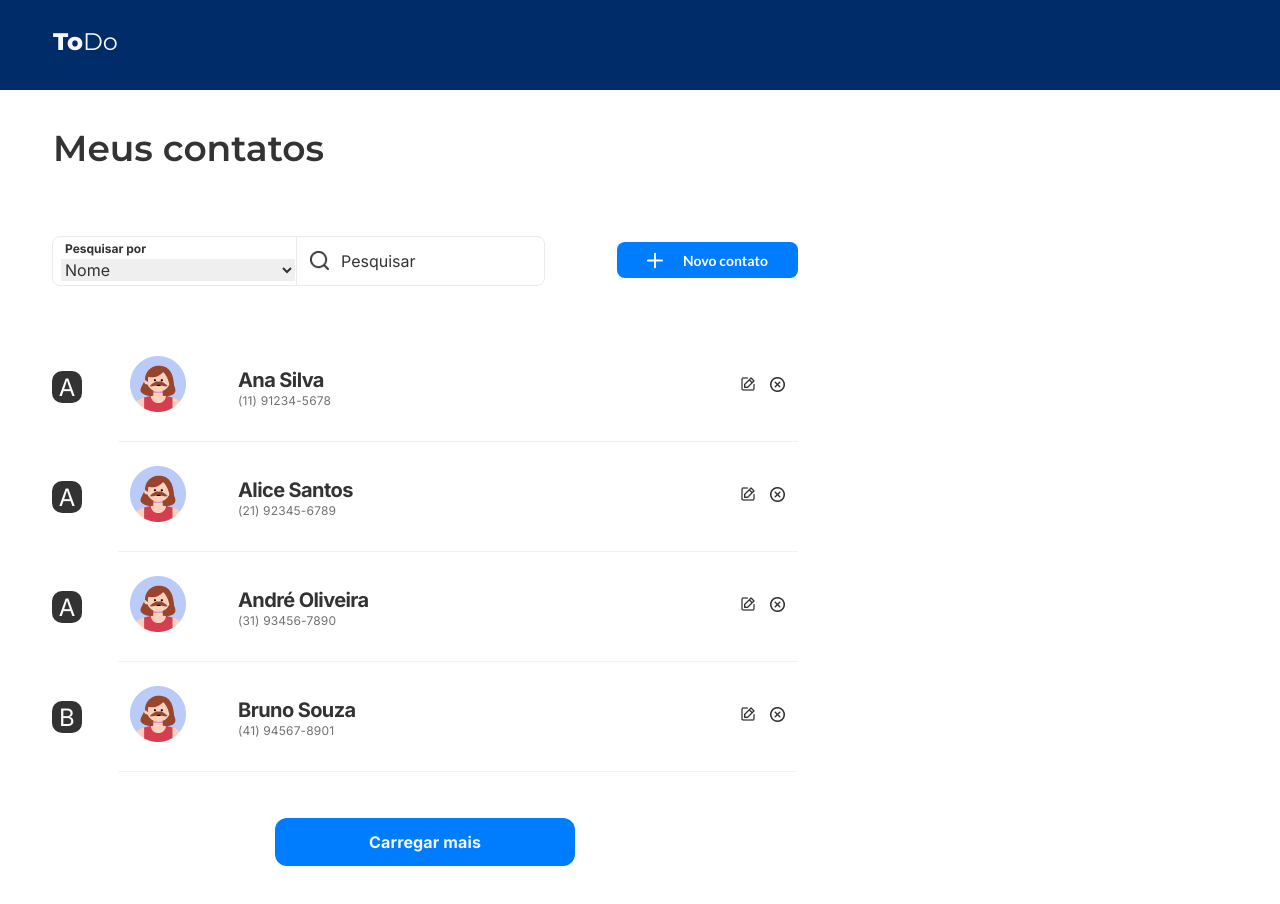
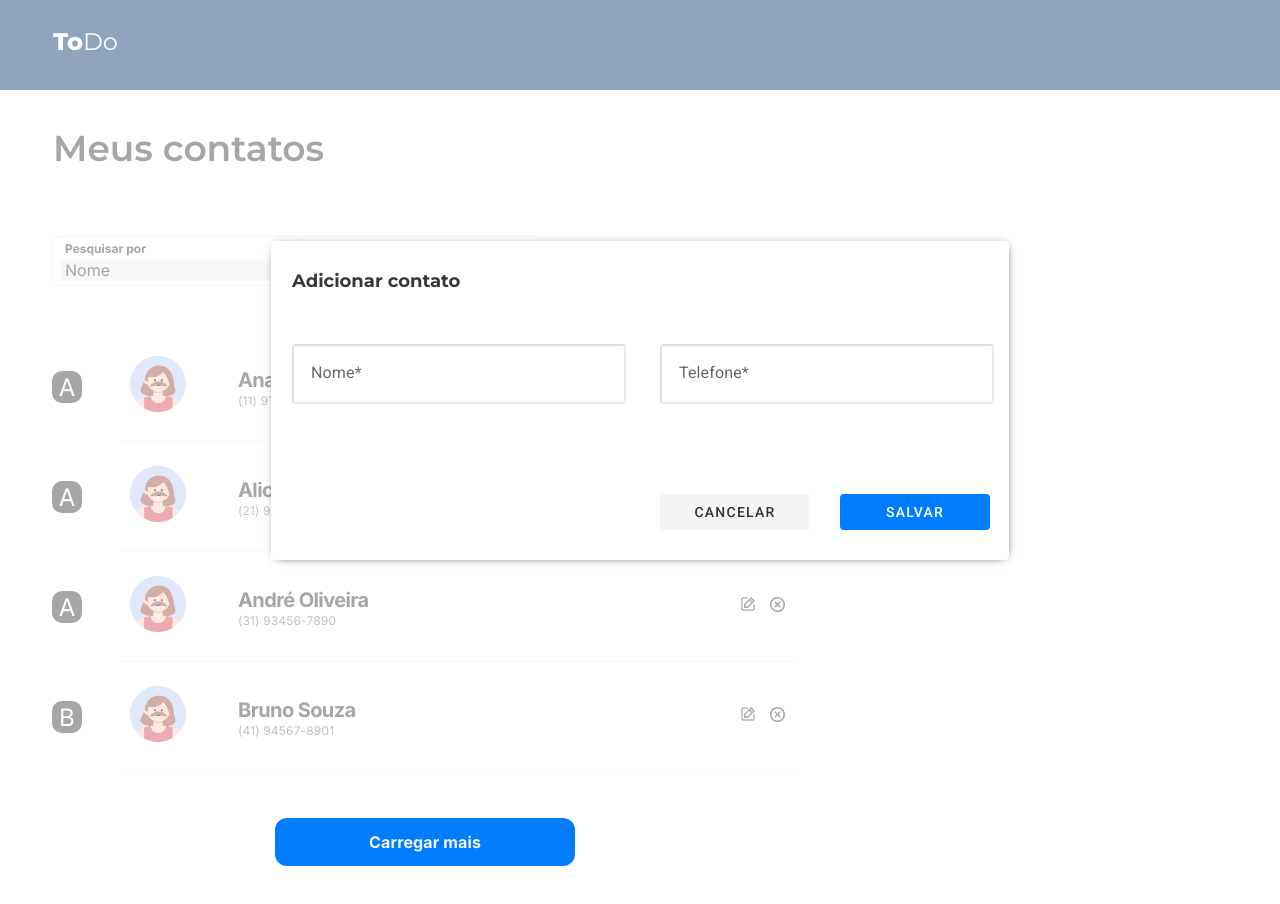
Before and after one commit to fernando-r-costa/contacts, a React (Create React App) app: page / in a window 1280 px wide. Shown: the top 904 px of the page. Built offline with nearby package versions, Linux system fonts and the light colour scheme; data requests are answered from the project's data file.

Commit message:
feat: implement modal add contact

```diff
--- a/src/Components/Button/Button.css
+++ b/src/Components/Button/Button.css
@@ -18,10 +18,6 @@
 
 .table_search_button_new img {
     margin-right: 20px;
-}
-
-button:hover {
-    opacity: 80%;
 }
 
 .table_button_more_able {
@@ -58,3 +54,40 @@ button:hover {
     align-items: center;
     margin: 46px 0;
 }
+
+.table_search_button_new:hover,
+.table_button_more_able:hover {
+    opacity: 80%;
+}
+
+.table_modal_content_button_cancel {
+    grid-area: 3 / 1 / 4 / 2;
+    width: 150px;
+    height: 36px;
+    border-radius: 4px;
+    border-color: transparent;
+    background: #F5F5F5;
+    color: #333;
+    font-size: 14px;
+    font-family: 'Roboto', sans-serif;
+    font-weight: 500;
+    letter-spacing: 1.25px;
+    text-transform: uppercase;
+    margin-left: 389px;
+}
+
+.table_modal_content_button_save {
+    grid-area: 3 / 2 / 4 / 3;
+    width: 150px;
+    height: 36px;
+    border-radius: 4px;
+    border-color: transparent;
+    background: #007DFE;
+    color: #FFFFFF;
+    font-size: 14px;
+    font-family: 'Roboto', sans-serif;
+    font-weight: 500;
+    letter-spacing: 1.25px;
+    text-transform: uppercase;
+    margin-left: 200px;
+}
--- a/src/Components/Button/index.js
+++ b/src/Components/Button/index.js
@@ -29,7 +29,18 @@ const Button = (props) => {
                     Carregar mais
                 </button>)
         }
+    } else if (props.type === 'cancel') {
+        return (
+            <button className="table_modal_content_button_cancel">
+                Cancelar
+            </button>)
+    } else if (props.type === 'save') {
+        return (
+            <button className="table_modal_content_button_save">
+                Salvar
+            </button>)
     }
+
 }
 
 export default Button
--- /dev/null
+++ b/src/Components/Index/Index.css
@@ -0,0 +1,10 @@
+.table_index {
+    color: #FFF;
+    text-align: center;
+    font-size: 24px;
+    font-family: 'Inter', sans-serif;
+    background-color: #333333;
+    width: 30px;
+    height: 32px;
+    border-radius: 10px;
+}
--- /dev/null
+++ b/src/Components/Index/index.js
@@ -0,0 +1,12 @@
+import './Index.css';
+
+const Index = (props) => {
+
+    return (
+        <div className='table_index'>
+            {props.letter}
+        </div>
+    )
+}
+
+export default Index
--- /dev/null
+++ b/src/Components/Modal/Modal.css
@@ -0,0 +1,68 @@
+.table_modal {
+    display: flex;
+    position: fixed;
+    z-index: 1;
+    justify-content: center;
+    align-items: center;
+    left: 0;
+    top: 0;
+    width: 100vw;
+    height: 100vh;
+    overflow: auto;
+    background-color: #ffffff90;
+}
+
+.table_modal_content {
+    display: grid;
+    grid-template-columns: 369px 369px;
+    grid-template-rows: 103px 150px 106px;
+    grid-column-gap: 0;
+    grid-row-gap: 0;
+    background-color: #FFF;
+    background-size: contain;
+    width: 738px;
+    height: 319px;
+    border-radius: 4px;
+    box-shadow: 1px 1px 10px -5px #000;
+}
+
+.table_modal_content h1 {
+    grid-area: 1 / 1 / 2 / 2;
+    display: flex;
+    color: #373737;
+    margin: 31px 21px;
+    font-weight: 700;
+    font-size: 18px;
+    font-family: 'Montserrat', sans-serif;
+}
+
+.table_modal_content_input_name {
+    grid-area: 2 / 1 / 3 / 2;
+    width: 326px;
+    height: 54px;
+    border-radius: 3.5px;
+    border-color: #0000001F;
+    outline-color: #6200EE;
+    margin-left: 21px;
+}
+
+.table_modal_content_input_fone {
+    grid-area: 2 / 2 / 3 / 3;
+    width: 326px;
+    height: 54px;
+    border-radius: 3.5px;
+    border-color: #0000001F;
+    outline-color: #6200EE;
+    margin-left: 20px;
+}
+
+.table_modal_content input::placeholder {
+    color: #00000099;
+    font-size: 16px;
+    font-family: 'Roboto', sans-serif;
+    font-style: normal;
+    font-weight: 400;
+    line-height: 24px;
+    letter-spacing: 0.15px;
+    padding: 15px;
+}
--- /dev/null
+++ b/src/Components/Modal/index.js
@@ -0,0 +1,24 @@
+import Button from '../Button';
+import './Modal.css';
+
+const Modal = () => {
+
+    return (
+        <div className='table_modal'>
+            <div className='table_modal_content'>
+                <h1>Adicionar contato</h1>
+                <input className='table_modal_content_input_name' placeholder='Nome*'></input>
+                <input className='table_modal_content_input_fone' placeholder='Telefone*'></input>
+                <Button
+                    type='cancel'
+                />
+                <Button
+                    type='save'
+                />
+            </div>
+        </div>
+    )
+
+}
+
+export default Modal
--- a/src/Components/Table/Table.css
+++ b/src/Components/Table/Table.css
@@ -17,17 +17,6 @@
 }
 
 .table h3 {
-    color: #FFF;
-    text-align: center;
-    font-size: 24px;
-    font-family: 'Inter', sans-serif;
-    background-color: #333333;
-    width: 30px;
-    height: 32px;
-    border-radius: 10px;
-}
-
-.table h4 {
     font-family: 'Inter', sans-serif;
     font-weight: 700;
     font-size: 20px;
--- a/src/Components/Table/index.js
+++ b/src/Components/Table/index.js
@@ -4,6 +4,8 @@ import { useState, useEffect, useMemo } from 'react';
 import { MaterialReactTable } from 'material-react-table';
 import Search from '../Search';
 import Button from '../Button';
+import Index from '../Index';
+import Modal from '../Modal';
 
 const Table = () => {
 
@@ -38,12 +40,11 @@ const Table = () => {
         () => [
             {
                 accessorFn: (row) => (
-
-                    <div>
-                        <h3>{row.name[0]}</h3>
-                    </div>
+                    <Index
+                        letter={row.name[0]}
+                    />
                 ),
-                header: 'Indice',
+                header: 'Index',
                 size: 50,
             },
             {
@@ -59,7 +60,7 @@ const Table = () => {
             {
                 accessorFn: (row) => (
                     <div>
-                        <h4>{row.name}</h4>
+                        <h3>{row.name}</h3>
                         <p>{row.fone}</p>
                     </div>
                 ),
@@ -84,6 +85,8 @@ const Table = () => {
     return (
         <div className='table'>
             <h2>Meus contatos</h2>
+
+            <Modal />
 
             <section>
                 <Search
@@ -123,11 +126,6 @@ const Table = () => {
                         borderBottom: '1px solid #F2F2F2'
                     },
                 }}
-            // enableGrouping
-            // initialState={{
-            //     grouping: ['Indice'],
-            //     expanded: true,
-            // }}
             />
 
             <Button
--- a/src/index.css
+++ b/src/index.css
@@ -1,4 +1,4 @@
-@import url('https://fonts.googleapis.com/css2?family=Inter:wght@400;700&family=Lato:wght@700&family=Montserrat:wght@400;600;800&display=swap');
+@import url('https://fonts.googleapis.com/css2?family=Inter:wght@400;700&family=Lato:wght@700&family=Montserrat:wght@400;600;700;800&family=Roboto:wght@400;500&display=swap');
 
 body {
   margin: 0;
```
